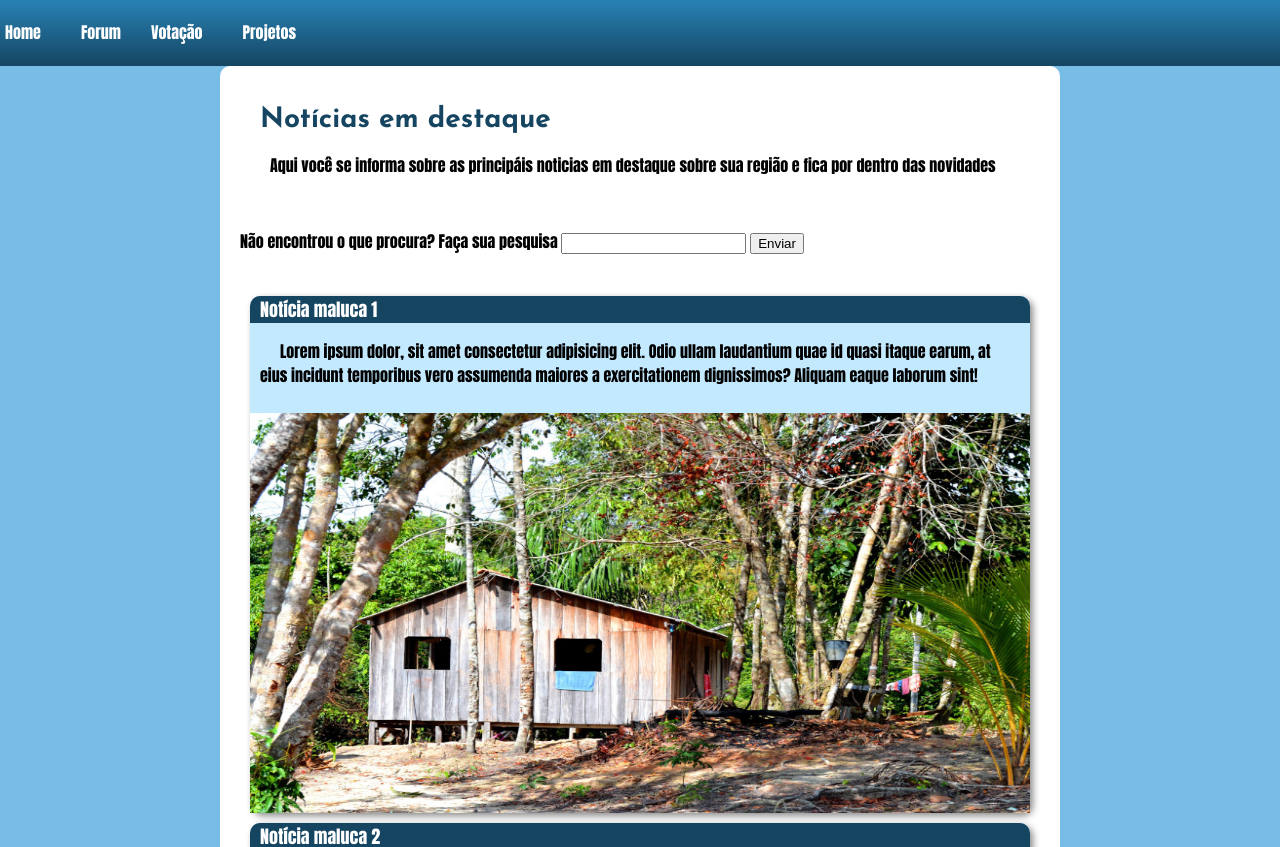
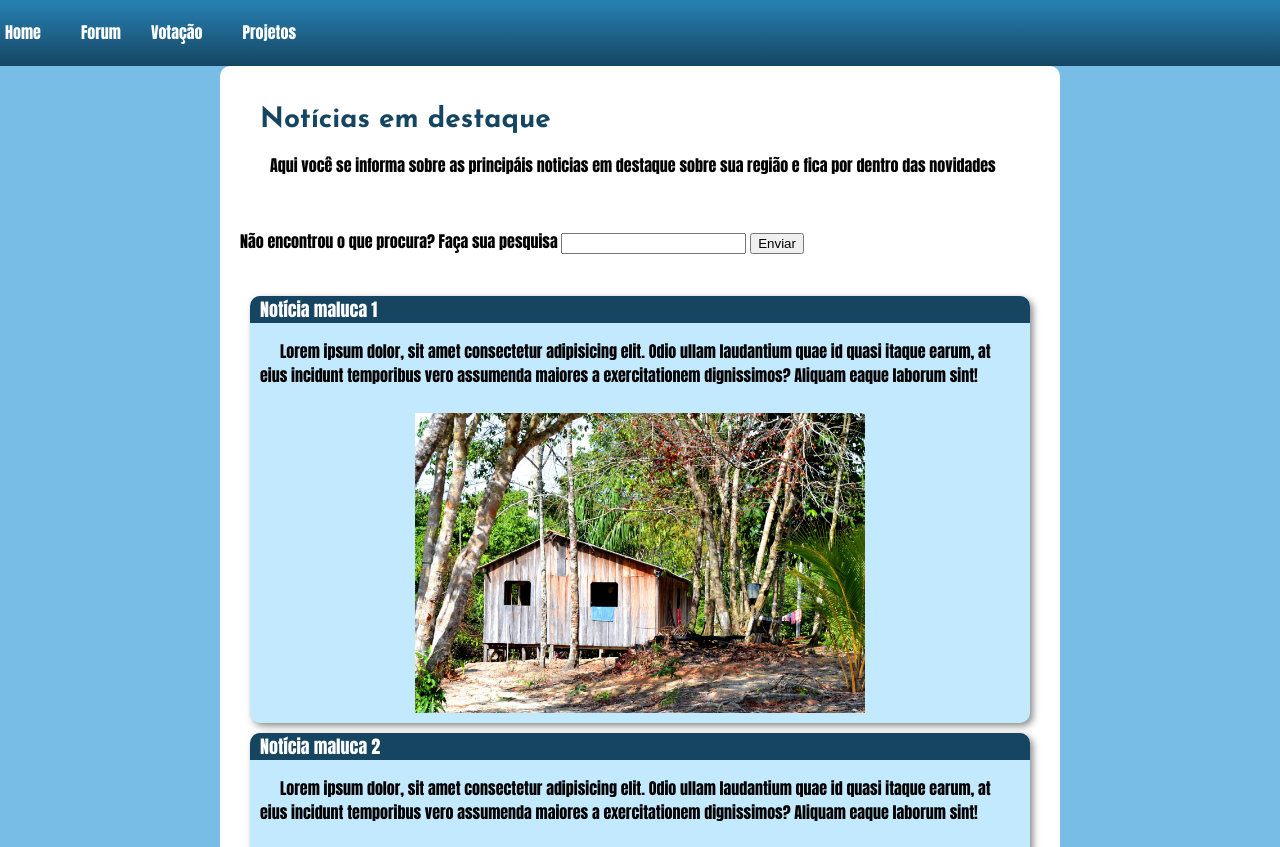
Before and after one commit to Jarvis-01/SICOQ, a plain HTML site: page index.html in a window 1280 px wide. Shown: the part 112-959 px from the top of the page. Drawn offline with Linux system fonts and the light colour scheme.

Commit message:
tamanho imagens

```diff
--- a/style.css
+++ b/style.css
@@ -148,8 +148,9 @@ img{
     display: block;
     margin-left: auto;
     margin-right: auto;
-    width: 100%;
-    max-height: 400px;
+
+    max-height: 300px;
+    padding-bottom: 10px;
 }
 
 .extra{
```
